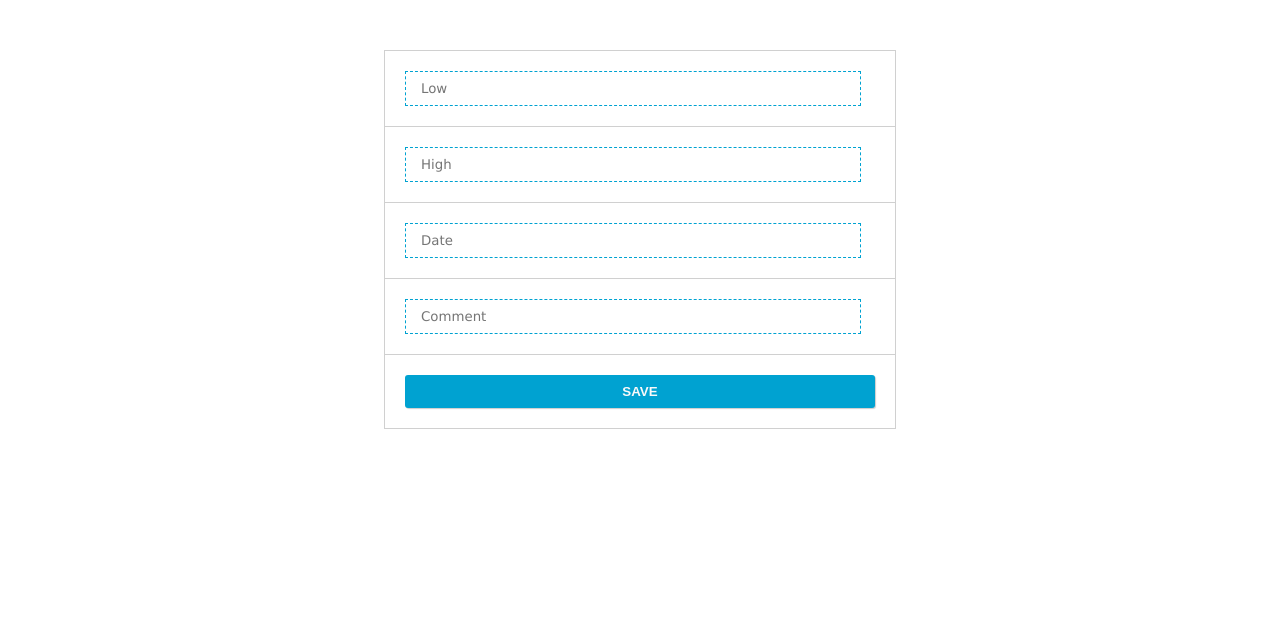
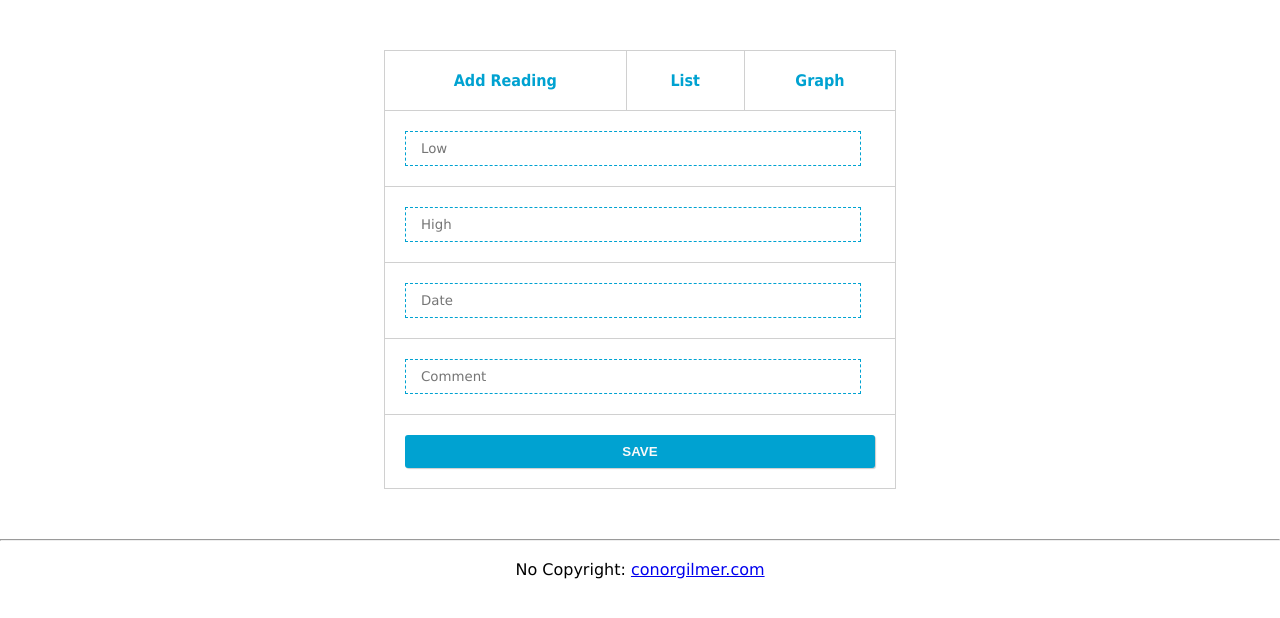
Before and after one commit to conorgilmer/opendata, a PHP site: page /add_data.php in a window 1280 px wide. Shown: the part 50-668 px from the top of the page. Run offline with PHP 8.4, Linux system fonts and the light colour scheme.

Commit message:
added menu

```diff
--- a/php/weight/add_data.php
+++ b/php/weight/add_data.php
@@ -51,20 +51,28 @@ if(isset($_POST['btn-save']))
 	<div id="content">
     <form method="post">
     <table align="center">
+  <tr>
+    <th><a href="add_data.php">Add Reading</a></th>
+    <th><a href="index.php">List</a></th>
+    <th><a href="genlines.php">Graph</a></th>
+    </tr>
+
+
     <tr>
-    <td><input type="text" name="low" placeholder="Low" required /></td>
+    <td colspan="3"><input type="text" name="low" placeholder="Low" required /></td>
     </tr>
     <tr>
-    <td><input type="text" name="high" placeholder="High" required /></td>
+    <td colspan="3"><input type="text" name="high" placeholder="High" required /></td>
     </tr>
     <tr>
-    <td><input type="text" name="wdate" placeholder="Date" required /></td>
+    <td colspan="3"><input type="text" name="wdate" placeholder="Date" required /></td>
     </tr>
     <tr>
-    <td><input type="text" name="comment" placeholder="Comment" required /></td>
+    <td colspan="3"><input type="text" name="comment" placeholder="Comment" required /></td>
     </tr>
     <tr>
-    <td>
+    <td colspan="3">
+
     <button type="submit" name="btn-save"><strong>SAVE</strong></button></td>
     </tr>
     </table>
@@ -72,6 +80,16 @@ if(isset($_POST['btn-save']))
     </div>
 </div>
 
+
+<div id="footer">
+        <div id="content">
+    <hr /><br/>
+    <label>No Copyright: <a href="http://www.conorgilmer.com">conorgilmer.com</a></label>
+    </div>
+</div>
+
+
+
 </center>
 </body>
 </html>
```
